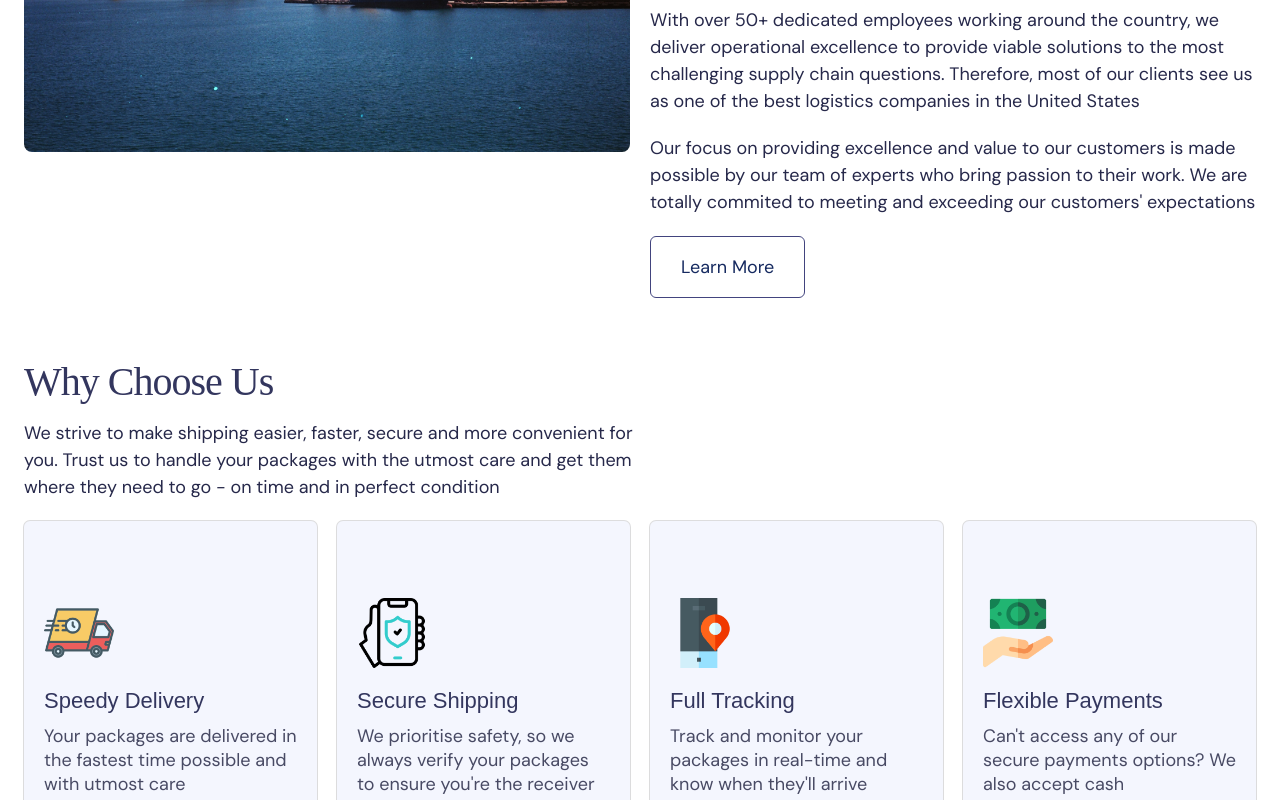
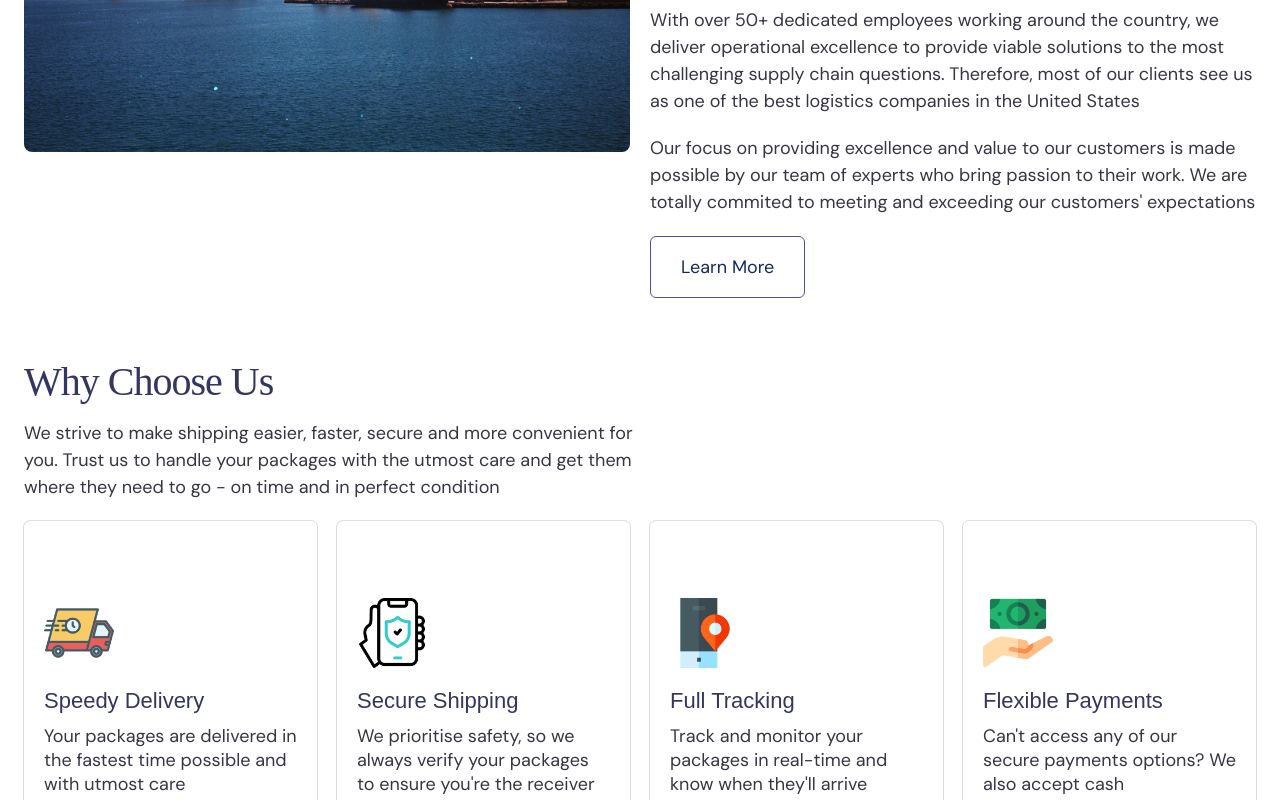
Before and after one commit to muomaekene/Shipping-website, a React (Vite) app: page / in a window 1280 px wide. Shown: the part 1080-1880 px from the top of the page. Built offline with nearby package versions, Linux system fonts and the light colour scheme; the HTML template or start-up script is replaced by a standard one; a web font is replaced by a local one.

Commit message:
More UI changes

```diff
--- a/src/components/ArticleContent.jsx
+++ b/src/components/ArticleContent.jsx
@@ -8,6 +8,6 @@ export default ArticleContent;
 
 const Paragraph = styled.p`
   font-size: 18px;
-  color: #484a64;
+  color: #363643;
   margin-top: 10px;
 `;
--- a/src/components/ArticleTitle.jsx
+++ b/src/components/ArticleTitle.jsx
@@ -9,9 +9,8 @@ export default ArticleTitle;
 const Heading = styled.h4`
   text-transform: capitalize;
   font-style: normal;
-  font-weight: 400;
+  font-weight: 500;
   font-size: 22px;
   color: #33365e;
-  /* margin-bottom: 10px; */
   font-family: "REM", sans-serif;
 `;
--- a/src/components/Blog.jsx
+++ b/src/components/Blog.jsx
@@ -29,7 +29,6 @@ export default Blog;
 
 const Article = styled.article`
   border-radius: 6px;
-  background: #f4f6fe;
   box-shadow:
     rgba(0, 0, 0, 0.02) 0px 1px 3px 0px,
     rgba(27, 31, 35, 0.15) 0px 0px 0px 1px;
--- a/src/components/BodyContent.jsx
+++ b/src/components/BodyContent.jsx
@@ -8,7 +8,7 @@ export default BodyContent;
 
 const Paragraph = styled.p`
   font-size: 18px;
-  color: #26284a;
+  color: #363643;
   margin-bottom: 20px;
   line-height: 1.5;
 `;
--- a/src/components/ButtonLink.jsx
+++ b/src/components/ButtonLink.jsx
@@ -24,7 +24,7 @@ const StyledLink = styled(Link)`
     cursor: pointer;
     border-radius: 6px;
     transition: ease all 0.3s;
-    border: 1px solid#42447e;
+    border: 1px solid#4e5199;
     @media ${devices.laptopL} {
       padding: 22px 40px;
     }
--- a/src/components/ContactForm.jsx
+++ b/src/components/ContactForm.jsx
@@ -48,13 +48,14 @@ const Form = styled.form`
 
   .input-field {
     border-radius: 6px;
-    border: 1px solid #afb1be;
-    background: #f4f6fe;
     padding-left: 15px;
     font-size: 18px;
     margin-bottom: 15px;
     height: 60px;
     outline: none;
+    box-shadow:
+      rgba(0, 0, 0, 0.02) 0px 1px 3px 0px,
+      rgba(27, 31, 35, 0.15) 0px 0px 0px 1px;
 
     ::placeholder {
       color: #afb1be;
@@ -69,11 +70,12 @@ const Form = styled.form`
   .feedback-field {
     margin-bottom: 20px;
     border-radius: 6px;
-    border: 1px solid #afb1be;
-    background: #f4f6fe;
     padding: 15px;
     font-size: 18px;
     outline: none;
+    box-shadow:
+      rgba(0, 0, 0, 0.02) 0px 1px 3px 0px,
+      rgba(27, 31, 35, 0.15) 0px 0px 0px 1px;
 
     @media ${devices.laptopL} {
       padding-left: 20px;
--- a/src/components/ContactUs.jsx
+++ b/src/components/ContactUs.jsx
@@ -72,7 +72,7 @@ const Grid = styled.div`
 
 const Link = styled.p`
   font-size: 18px;
-  font-weight: 500;
+  font-weight: 600;
   margin-bottom: 10px;
   width: fit-content;
 
--- a/src/components/Review.jsx
+++ b/src/components/Review.jsx
@@ -35,7 +35,6 @@ const Article = styled.article`
   display: flex;
   flex-direction: column;
   justify-content: space-between;
-  background: #f4f6fe;
   box-shadow:
     rgba(0, 0, 0, 0.02) 0px 1px 3px 0px,
     rgba(27, 31, 35, 0.15) 0px 0px 0px 1px;
@@ -46,7 +45,7 @@ const Article = styled.article`
 
   .stars {
     display: flex;
-    margin-bottom: 20px;
+    margin-bottom: 10px;
     gap: 5px;
   }
 
--- a/src/components/SectionContent.jsx
+++ b/src/components/SectionContent.jsx
@@ -10,7 +10,7 @@ export default SectionContent;
 
 const Paragraph = styled.p`
   font-size: 18px;
-  color: #26284a;
+  color: #363643;
   margin-bottom: 20px;
   line-height: 1.5;
 
--- a/src/components/Service.jsx
+++ b/src/components/Service.jsx
@@ -19,7 +19,7 @@ const Article = styled.article`
   border-radius: 6px;
   padding: 20px;
   height: 22rem;
-  background: #f4f6fe;
+  background: #fff;
   display: flex;
   flex-direction: column;
   justify-content: center;
```
